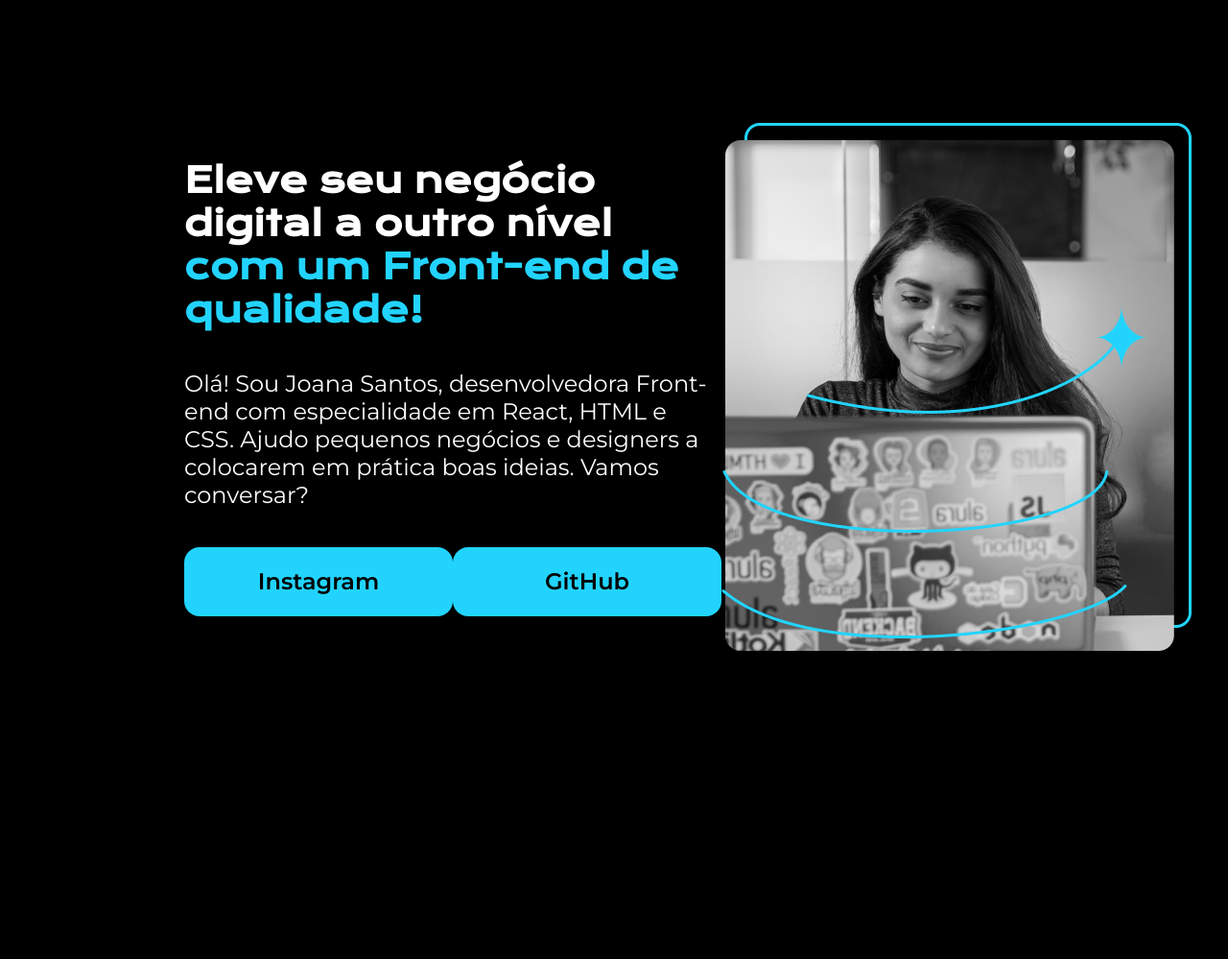
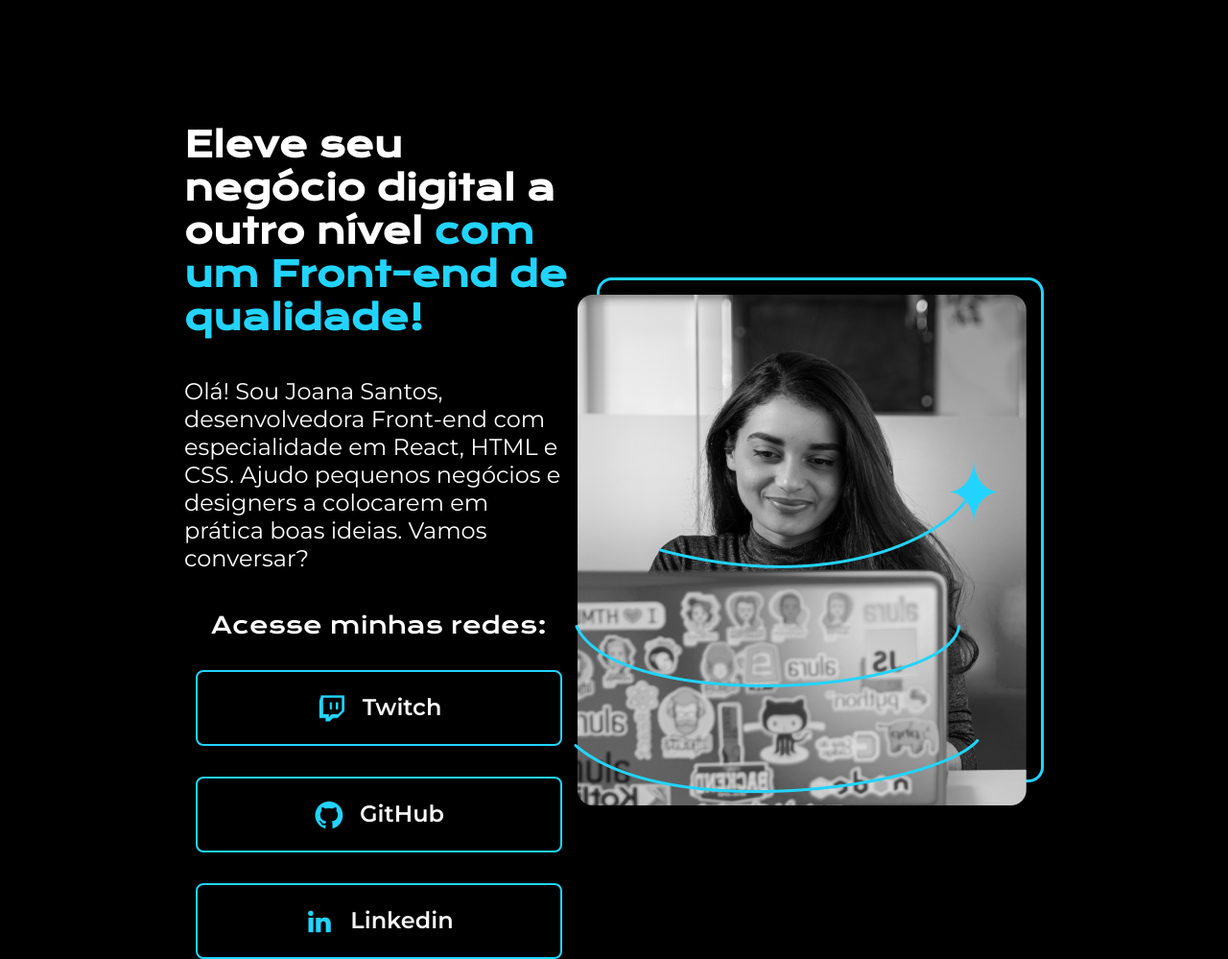
Before and after one commit to KaianLuciano/html-css-course, a plain HTML site: page index.html in a window 1280 px wide. Shown: the whole page at 96% size. Before the commit the page ends 928 px from the top, so only its background shows below. Drawn offline with nearby package versions, Linux system fonts and the light colour scheme.

Commit message:
Finalized 5 module of course HTML and CSS

```diff
--- a/index.html
+++ b/index.html
@@ -18,11 +18,22 @@
                 <p class="apresentacao__conteudo__paragrafo">Olá! Sou Joana Santos, desenvolvedora Front-end com especialidade em React, HTML e CSS.
                     Ajudo pequenos negócios e designers a colocarem em prática boas ideias. Vamos conversar?</p>
                 <div class="apresentacao__links">
-                    <a class="apresentacao__links__botoes" href="https://www.instagram.com/ka.i.an/">Instagram</a>
-                    <a class="apresentacao__links__botoes" href="https://github.com/KaianLuciano">GitHub</a>
+                    <h2 class="apresentacao__links__subtitulos">Acesse minhas redes:</h2>
+                    <a class="apresentacao__links__botoes" href="https://www.instagram.com/ka.i.an/">
+                        <img src="./assets/Logo Twitch.png" alt="">
+                        Twitch
+                    </a>
+                    <a class="apresentacao__links__botoes" href="https://github.com/KaianLuciano">
+                        <img src="./assets/Logo Github.png" alt="">
+                        GitHub
+                    </a>
+                    <a class="apresentacao__links__botoes" href="https://github.com/KaianLuciano">
+                        <img src="./assets/Logo linkedin.png" alt="">
+                        Linkedin
+                    </a>
                 </div>
             </section>
-            <img src="Imagem.png" alt="Foto da Joana Santos Programando">
+            <img src="./assets/Imagem.png" alt="Foto da Joana Santos Programando">
         </main>
 
         <footer>
--- a/style.css
+++ b/style.css
@@ -40,20 +40,36 @@ body {
     font-family: "Montserrat", sans-serif;
 }
 
+.apresentacao__links__subtitulos {
+    font-family: "Krona One", sans-serif;
+    font-weight: 400;
+    font-size: 24px;
+
+}
+
 .apresentacao__links {
     display: flex;
+    flex-direction: column;
+    align-items: center;
     justify-content: space-between;
+    gap: 32px;
 }
 
 .apresentacao__links__botoes {
-    background-color: #22D4FD;
-    width: 280px;
+    display: flex;
+    justify-content: center;
+    gap: 16px;
+    border: 2px solid #22D4FD;
+    width: 378px;
     text-align: center;
-    border-radius: 16px;
+    border-radius: 8px;
     font-size: 24px;
     font-weight: 600;
     padding: 21.5px 0;
     text-decoration: none;
-    color: black;
+    color: #F6F6F6;
     font-family: "Montserrat", sans-serif;
 }
+.apresentacao__links__botoes:hover {
+    background-color: #272727;
+}
```
Also changed, not shown: assets/Imagem.png (renamed from Imagem.png), assets/Logo Github.png (added), assets/Logo Twitch.png (added), assets/Logo linkedin.png (added).
